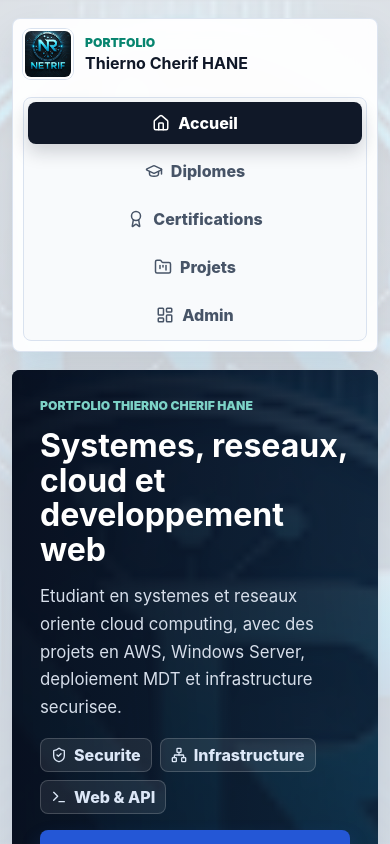
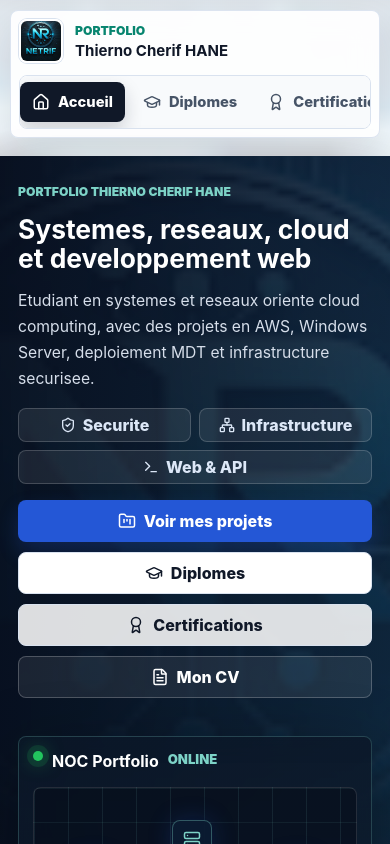
Before and after one commit to cherif07-hane/fullStack_portfolio, a React (Vite) app: page / in a window 390 px wide. Shown: the top 844 px of the page. Built offline with nearby package versions, Linux system fonts and the light colour scheme; no server answers.

Commit message:
style: ameliorer la responsivite mobile

```diff
--- a/src/styles.css
+++ b/src/styles.css
@@ -1508,9 +1508,61 @@ img {
     }
 }
 
+@media (max-width: 900px) {
+    .app-shell {
+        width: 100%;
+        padding: 12px 12px 28px;
+    }
+
+    .site-header {
+        position: static;
+        align-items: stretch;
+        gap: 12px;
+    }
+
+    .site-nav {
+        display: flex;
+        flex-wrap: nowrap;
+        width: 100%;
+        overflow-x: auto;
+        padding: 6px;
+        scroll-snap-type: x mandatory;
+        scrollbar-width: none;
+    }
+
+    .site-nav::-webkit-scrollbar {
+        display: none;
+    }
+
+    .site-nav a {
+        flex: 0 0 auto;
+        min-width: max-content;
+        scroll-snap-align: start;
+    }
+
+    .home-hero {
+        min-height: auto;
+    }
+
+    .hero-copy {
+        max-width: none;
+        padding: 32px;
+    }
+
+    .hero-network-panel {
+        margin: 0 32px 32px;
+    }
+
+    .projects-grid,
+    .credential-grid,
+    .admin-actions {
+        grid-template-columns: repeat(2, minmax(0, 1fr));
+    }
+}
+
 @media (max-width: 760px) {
     .app-shell {
-        padding-inline: 12px;
+        padding: 10px 10px 24px;
     }
 
     .site-header,
@@ -1521,14 +1573,26 @@ img {
     }
 
     .site-nav {
-        display: grid;
-        grid-template-columns: 1fr;
         width: 100%;
     }
 
-    .site-nav a,
+    .site-nav a {
+        min-height: 40px;
+        padding: 0 12px;
+        font-size: 0.92rem;
+    }
+
+    .brand img {
+        width: 44px;
+        height: 44px;
+    }
+
+    .brand strong {
+        font-size: 0.94rem;
+    }
+
     .button {
-        width: 100%;
+        min-height: 42px;
     }
 
     .admin-hero,
@@ -1542,15 +1606,40 @@ img {
     }
 
     .home-hero {
-        min-height: 390px;
+        border-radius: 0;
+        margin-inline: -10px;
     }
 
     .hero-copy {
-        padding: 28px;
+        padding: 28px 18px 18px;
+    }
+
+    .hero-actions,
+    .hero-signal-row {
+        width: 100%;
+    }
+
+    .hero-actions .button {
+        flex: 1 1 150px;
+    }
+
+    .hero-signal-row span {
+        flex: 1 1 135px;
+        justify-content: center;
     }
 
     .hero-network-panel {
         margin: 0 18px 18px;
+        padding: 14px;
+    }
+
+    .network-map {
+        min-height: 180px;
+    }
+
+    .node {
+        width: 40px;
+        height: 40px;
     }
 
     .network-metrics {
@@ -1559,7 +1648,11 @@ img {
 
     .hero-copy h1,
     .page-title-row h1 {
-        font-size: 2rem;
+        font-size: 1.9rem;
+    }
+
+    .hero-text {
+        font-size: 0.98rem;
     }
 
     .toolbar,
@@ -1569,6 +1662,24 @@ img {
         grid-template-columns: 1fr;
     }
 
+    .toolbar {
+        padding: 10px;
+    }
+
+    .projects-grid,
+    .credential-grid,
+    .admin-actions {
+        grid-template-columns: 1fr;
+    }
+
+    .project-card img {
+        height: 210px;
+    }
+
+    .card-actions .button {
+        flex: 1 1 140px;
+    }
+
     .full-span {
         grid-column: auto;
     }
@@ -1594,3 +1705,56 @@ img {
         justify-content: flex-start;
     }
 }
+
+@media (max-width: 460px) {
+    body {
+        background-attachment: scroll, scroll;
+    }
+
+    .site-header {
+        padding: 8px;
+    }
+
+    .hero-copy h1,
+    .page-title-row h1 {
+        font-size: 1.65rem;
+    }
+
+    .page-content,
+    .home-page,
+    .workspace {
+        gap: 14px;
+    }
+
+    .page-title-row,
+    .home-about,
+    .journey-card,
+    .credential-card,
+    .login-card,
+    .admin-required {
+        padding: 16px;
+    }
+
+    .hero-actions .button,
+    .card-actions .button,
+    .form-actions .button {
+        flex-basis: 100%;
+    }
+
+    .project-card img {
+        height: 180px;
+    }
+
+    .network-panel-top {
+        align-items: flex-start;
+        flex-wrap: wrap;
+    }
+
+    .network-panel-top span:last-child {
+        margin-left: 0;
+    }
+
+    .footer-brand {
+        align-items: flex-start;
+    }
+}
```
